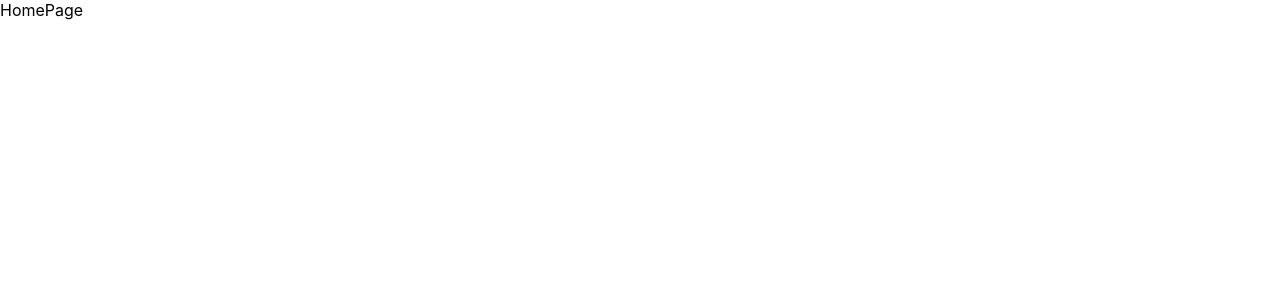
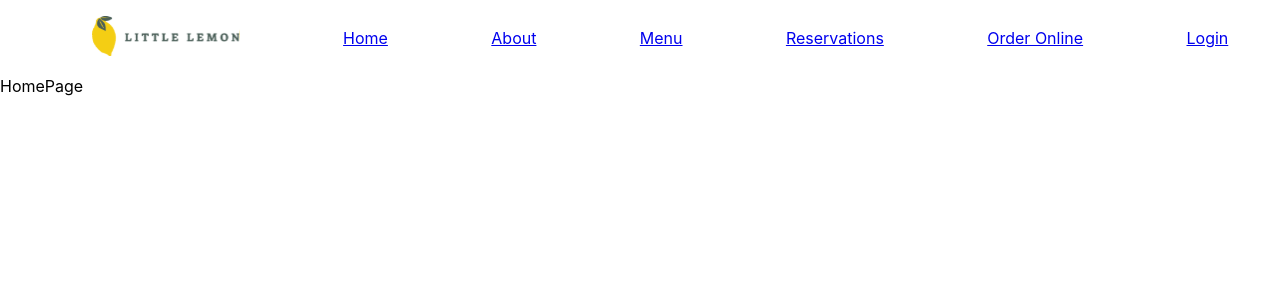
Before and after one commit to thoscc/littlelemon_capstone, a React (Create React App) app: page / in a window 1280 px wide. Shown: the top 300 px of the page. Built offline with nearby package versions, Linux system fonts and the light colour scheme.

Commit message:
W2S3:exercise-setting-up-the-html-document

```diff
--- /dev/null
+++ b/src/Nav.css
@@ -0,0 +1,9 @@
+nav ul {
+    display: flex;
+    justify-content: space-around;
+    align-items: center;
+}
+
+nav ul li {
+    list-style-type: none;
+}
--- a/src/Nav.js
+++ b/src/Nav.js
@@ -1,5 +1,39 @@
+import logo from "./assets/Logo.svg"
+import "./Nav.css"
+
 export default function Nav(props) {
     return (
-        <nav>{props.children}</nav>
+        <nav>
+            <ul>
+                <li>
+                    <img src={logo} alt="Little Lemon Logo"/>
+                </li>
+
+                <li>
+                    <a href="#home">Home</a>
+                </li>
+
+                <li>
+                    <a href="#about">About</a>
+                </li>
+
+                <li>
+                    <a href="#menu">Menu</a>
+                </li>
+
+                <li>
+                    <a href="#reservations">Reservations</a>
+                </li>
+
+                <li>
+                    <a href="#orderonline">Order Online</a>
+                </li>
+
+                <li>
+                    <a href="#login">Login</a>
+                </li>
+
+            </ul>
+        </nav>
     );
 }
```
Also changed, not shown: src/assets/Logo.svg (added).
